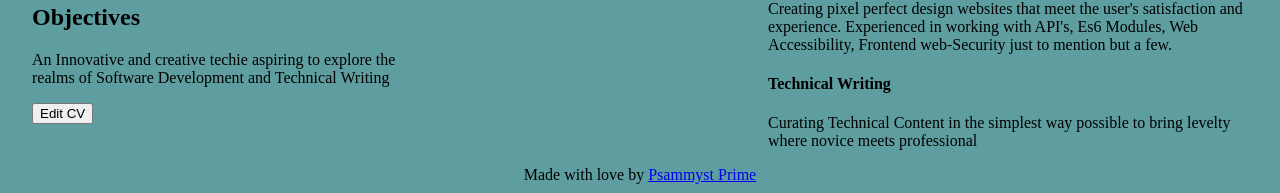
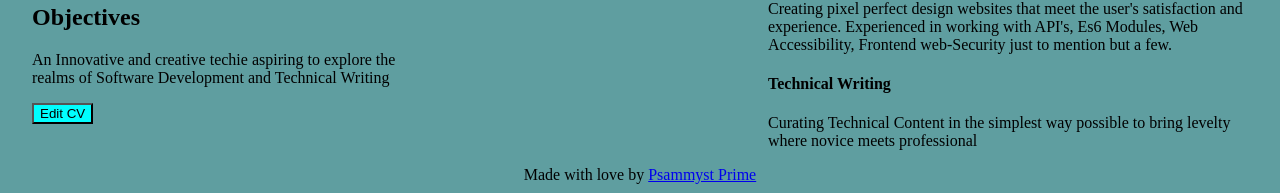
Before and after one commit to PsammystPrime/CV-Application, a React (Vite) app: page / in a window 1280 px wide. Shown: the part 453-646 px from the top of the page. Built offline with nearby package versions, Linux system fonts and the light colour scheme.

Commit message:
Update App.css

```diff
--- a/src/App.css
+++ b/src/App.css
@@ -14,7 +14,7 @@ h1{
 .body{
   display: flex;
   justify-content: space-between;
-  flex-wrap: wrap
+  flex-wrap: wrap;
 }
 .left{
   max-width: 25em;
@@ -57,3 +57,6 @@ display: flex;
   justify-content: center;
 
 }
+button{
+  background-color: aqua;
+}
```
